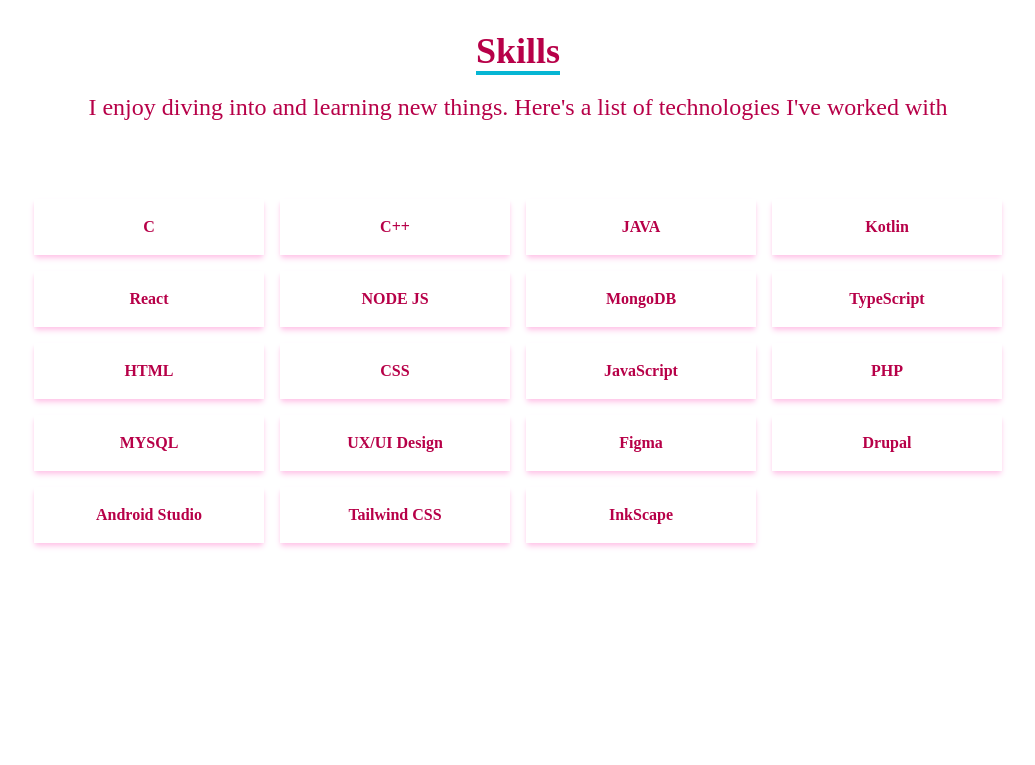
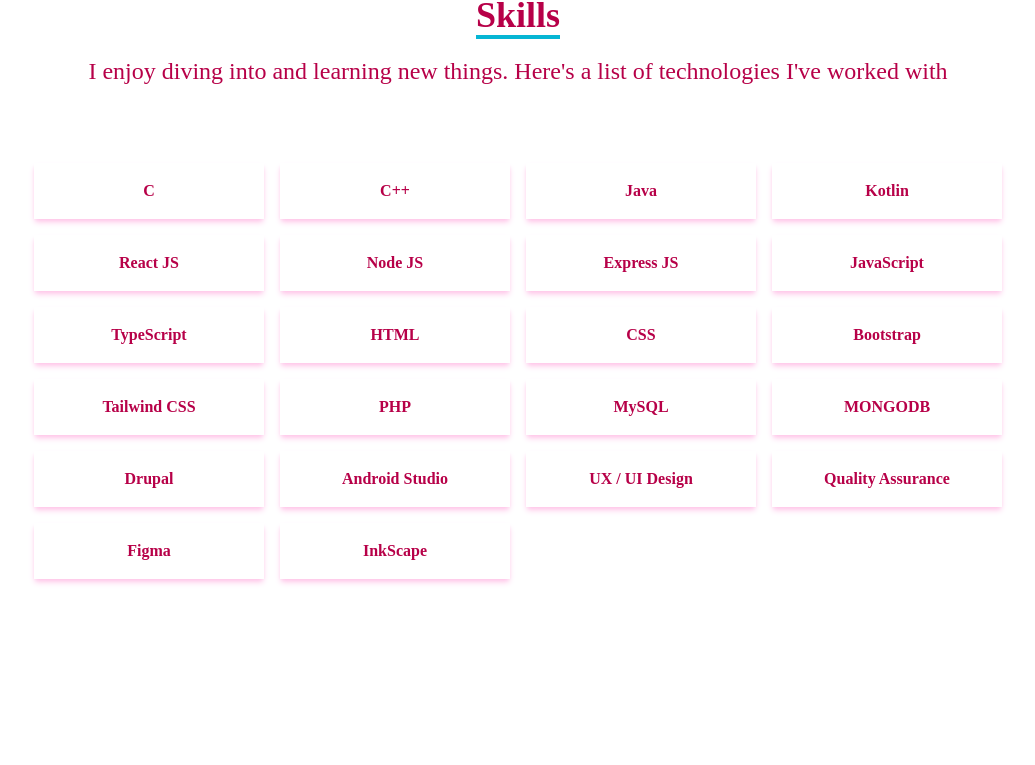
Before and after one commit to IndiraPriyadharshini-63/Portfolio, a React (Create React App) app: page / in a window 1280 px wide. Shown: the part 1697-2462 px from the top of the page, without its empty margins (122-1157 px from the left). Built offline with nearby package versions, Linux system fonts and the light colour scheme.

Commit message:
Skills code changed

```diff
--- a/src/components/Skills.jsx
+++ b/src/components/Skills.jsx
@@ -1,6 +1,30 @@
 import React from "react";
 
 function Skills() {
+  const skills = [
+    "C",
+    "C++",
+    "Java",
+    "Kotlin",
+    "React JS",
+    "Node JS",
+    "Express JS",
+    "JavaScript",
+    "TypeScript",
+    "HTML",
+    "CSS",
+    "Bootstrap",
+    "Tailwind CSS",
+    "PHP",
+    "MySQL",
+    "MONGODB",
+    "Drupal",
+    "Android Studio",
+    "UX / UI Design",
+    "Quality Assurance",
+    "Figma",
+    "InkScape",
+  ];
   return (
     <div name="skills" className="w-full h-screen bg-[#fff] text-[#b70048]">
       <div className="max-w-[1000px] mx-auto p-4 flex flex-col justify-center w-full h-full">
@@ -14,63 +38,11 @@
           </p>
         </div>
         <div className="w-full grid grid-cols-2 sm:grid-cols-4 gap-4 text-center py-8 font-bold">
-          <div className="shadow-md shadow-[#ffc6e9] hover:scale-110 duration-500">
-            <p className="my-4">C</p>
-          </div>
-          <div className="shadow-md shadow-[#ffc6e9] hover:scale-110 duration-500">
-            <p className="my-4">C++</p>
-          </div>
-          <div className="shadow-md shadow-[#ffc6e9] hover:scale-110 duration-500">
-            <p className="my-4">JAVA</p>
-          </div>
-          <div className="shadow-md shadow-[#ffc6e9] hover:scale-110 duration-500">
-            <p className="my-4">Kotlin</p>
-          </div>
-          <div className="shadow-md shadow-[#ffc6e9] hover:scale-110 duration-500">
-            <p className="my-4">React</p>
-          </div>
-          <div className="shadow-md shadow-[#ffc6e9] hover:scale-110 duration-500">
-            <p className="my-4">NODE JS</p>
-          </div>
-          <div className="shadow-md shadow-[#ffc6e9] hover:scale-110 duration-500">
-            <p className="my-4">MongoDB</p>
-          </div>
-          <div className="shadow-md shadow-[#ffc6e9] hover:scale-110 duration-500">
-            <p className="my-4">TypeScript</p>
-          </div>
-          <div className="shadow-md shadow-[#ffc6e9] hover:scale-110 duration-500">
-            <p className="my-4">HTML</p>
-          </div>
-          <div className="shadow-md shadow-[#ffc6e9] hover:scale-110 duration-500">
-            <p className="my-4">CSS</p>
-          </div>
-          <div className="shadow-md shadow-[#ffc6e9] hover:scale-110 duration-500">
-            <p className="my-4">JavaScript</p>
-          </div>
-          <div className="shadow-md shadow-[#ffc6e9] hover:scale-110 duration-500">
-            <p className="my-4">PHP</p>
-          </div>
-          <div className="shadow-md shadow-[#ffc6e9] hover:scale-110 duration-500">
-            <p className="my-4">MYSQL</p>
-          </div>
-          <div className="shadow-md shadow-[#ffc6e9] hover:scale-110 duration-500">
-            <p className="my-4">UX/UI Design</p>
-          </div>
-          <div className="shadow-md shadow-[#ffc6e9] hover:scale-110 duration-500">
-            <p className="my-4">Figma</p>
-          </div>
-          <div className="shadow-md shadow-[#ffc6e9] hover:scale-110 duration-500">
-            <p className="my-4">Drupal</p>
-          </div>
-          <div className="shadow-md shadow-[#ffc6e9] hover:scale-110 duration-500">
-            <p className="my-4">Android Studio</p>
-          </div>
-          <div className="shadow-md shadow-[#ffc6e9] hover:scale-110 duration-500">
-            <p className="my-4">Tailwind CSS</p>
-          </div>
-          <div className="shadow-md shadow-[#ffc6e9] hover:scale-110 duration-500">
-            <p className="my-4">InkScape</p>
-          </div>
+        {skills.map((skill) => (
+            <div className="shadow-md shadow-[#ffc6e9] hover:scale-110 duration-500">
+              <p className="my-4">{skill}</p>
+            </div>
+          ))}
         </div>
       </div>
     </div>
```
